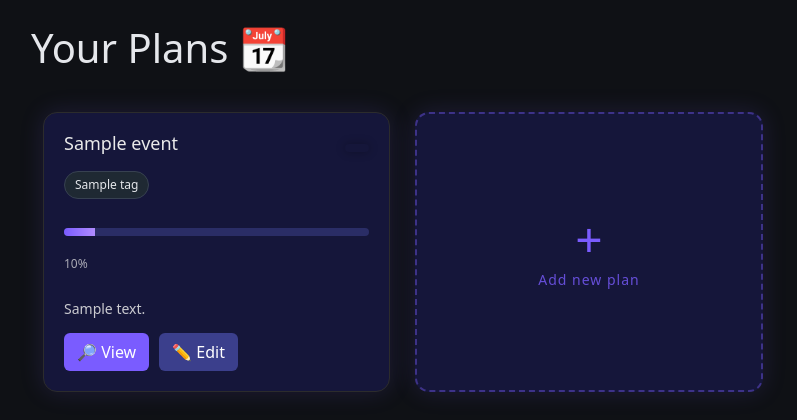
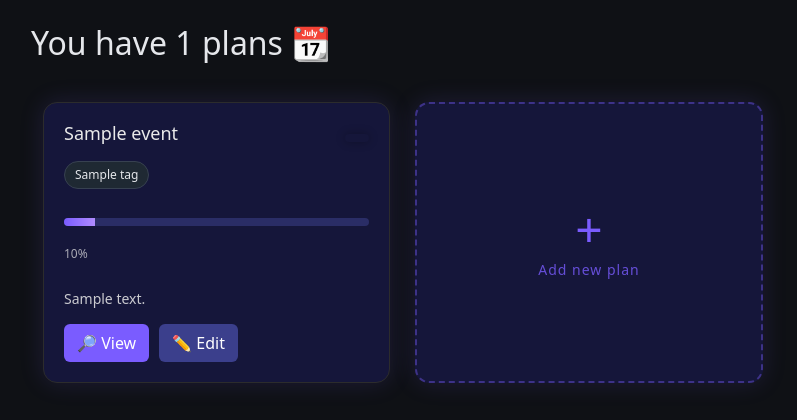
Before and after one commit to ArktizML/realitycheck, a Python web app: template app/templates/events.html in a window 1280 px wide. Shown: the part 56-476 px from the top of the page, without its empty margins (51-848 px from the left). Run offline with Jinja, Linux system fonts and the light colour scheme; the template is opened without the code that fills it: most values are stand-ins (such as "Sample title", 1, 10 or a date in 2020).

Commit message:
Add event count as h2 title on main event site

```diff
--- a/app/api/pages.py
+++ b/app/api/pages.py
@@ -48,12 +48,15 @@ def home(
         .all()
     )
 
+    count = len(events)
+
     return templates.TemplateResponse(
         "events.html",
         {
             "request": request,
             "current_user": user,
             "events": events,
+            "count": count,
         },
     )
 
--- a/app/templates/events.html
+++ b/app/templates/events.html
@@ -3,7 +3,7 @@
 {% block title %}Events | RealityCheck{% endblock %}
 
 {% block content %}
-<h1>Your Plans 📆</h1>
+<h2>You have {{ count }} plans 📆</h2>
 
 {% if events %}
         <div class="container mt-4">
```
